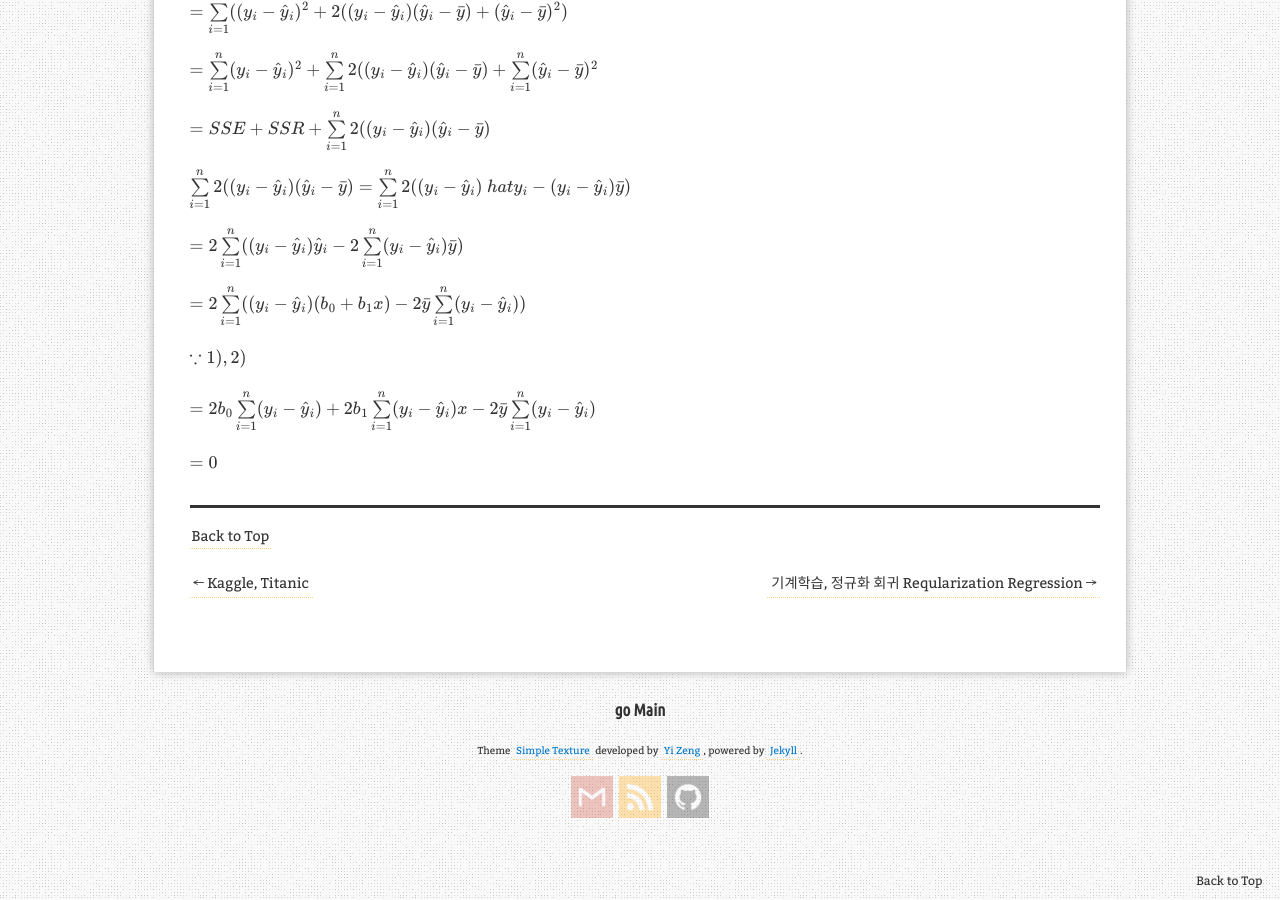
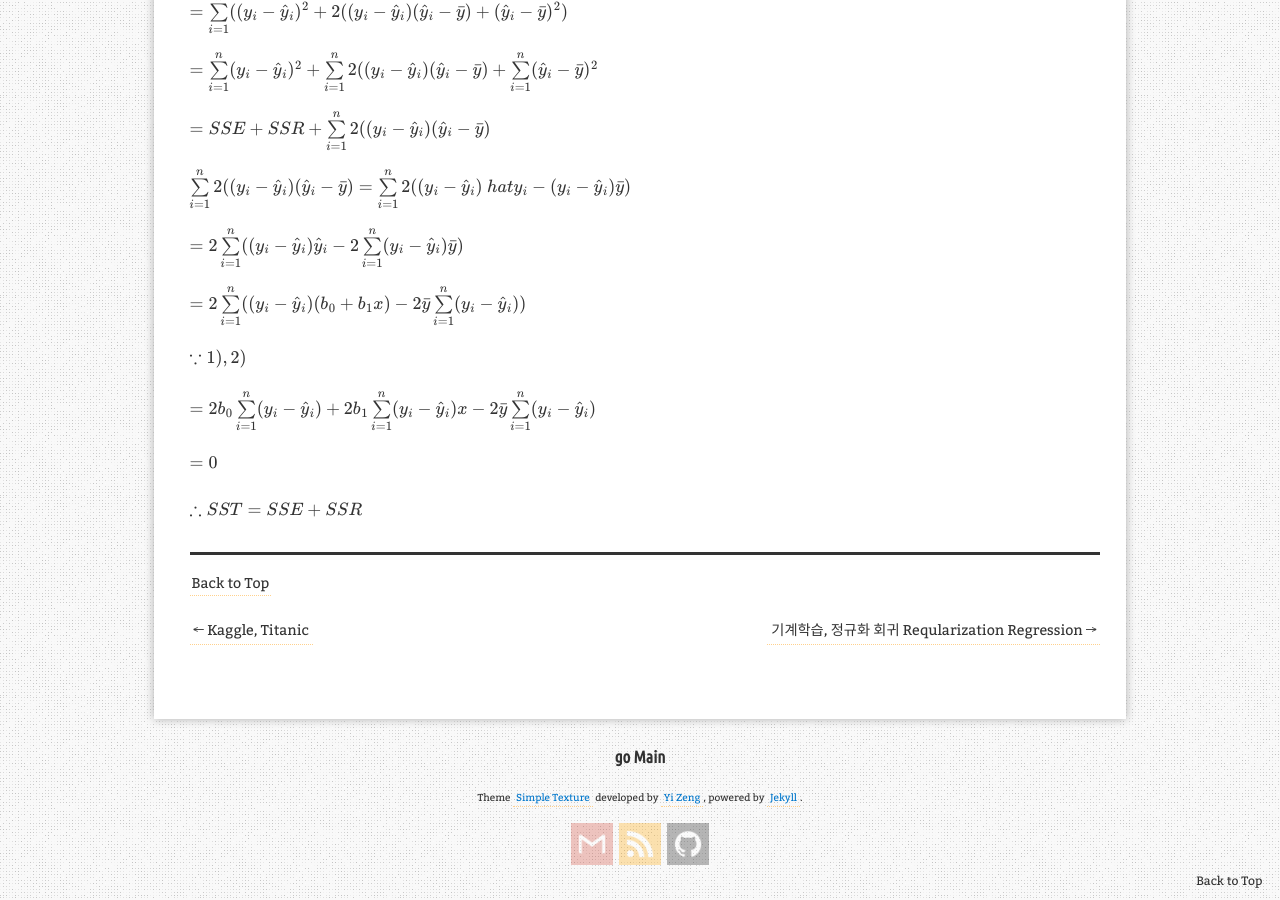
Before and after one commit to aristohyun/aristohyun.github.io, a Jekyll site: the page built from _posts/2021-06-25-Linear-Regression.md, in a window 1280 px wide and 900 px high, scrolled down 3103 px. Built offline with Jekyll 4.4.1, drawn with Linux system fonts in a browser that asks for light colours; formulas are drawn with MathJax 3; comment, search, counter and statistics services are not loaded.

Commit message:
Update 2021-06-25-Linear-Regression.md

```diff
--- a/_posts/2021-06-25-Linear-Regression.md
+++ b/_posts/2021-06-25-Linear-Regression.md
@@ -108,10 +108,11 @@ $ = 2 \sum\limits_ {i=1}^{n} ((y_ i - \hat{y}_ i)\hat{y}_ i - 2 \sum\limits_{i=1
 
 $ = 2 \sum\limits_ {i=1}^{n} ((y_ i - \hat{y}_ i)(b_0 + b_1 x) - 2\bar{y} \sum\limits_{i=1}^{n} (y_ i - \hat{y}_ i)) $
 
-
-
 $ \because   1) ,  2)  $
 
 $ = 2 b_0 \sum\limits_ {i=1}^{n} (y_ i - \hat{y}_ i) + 2 b_1 \sum\limits_ {i=1}^{n} (y_ i - \hat{y}_ i) x - 2\bar{y} \sum\limits_{i=1}^{n} (y_ i - \hat{y}_ i) $
 
 $ = 0 $
+
+
+$ \therefore  SST = SSE + SSR $
```
